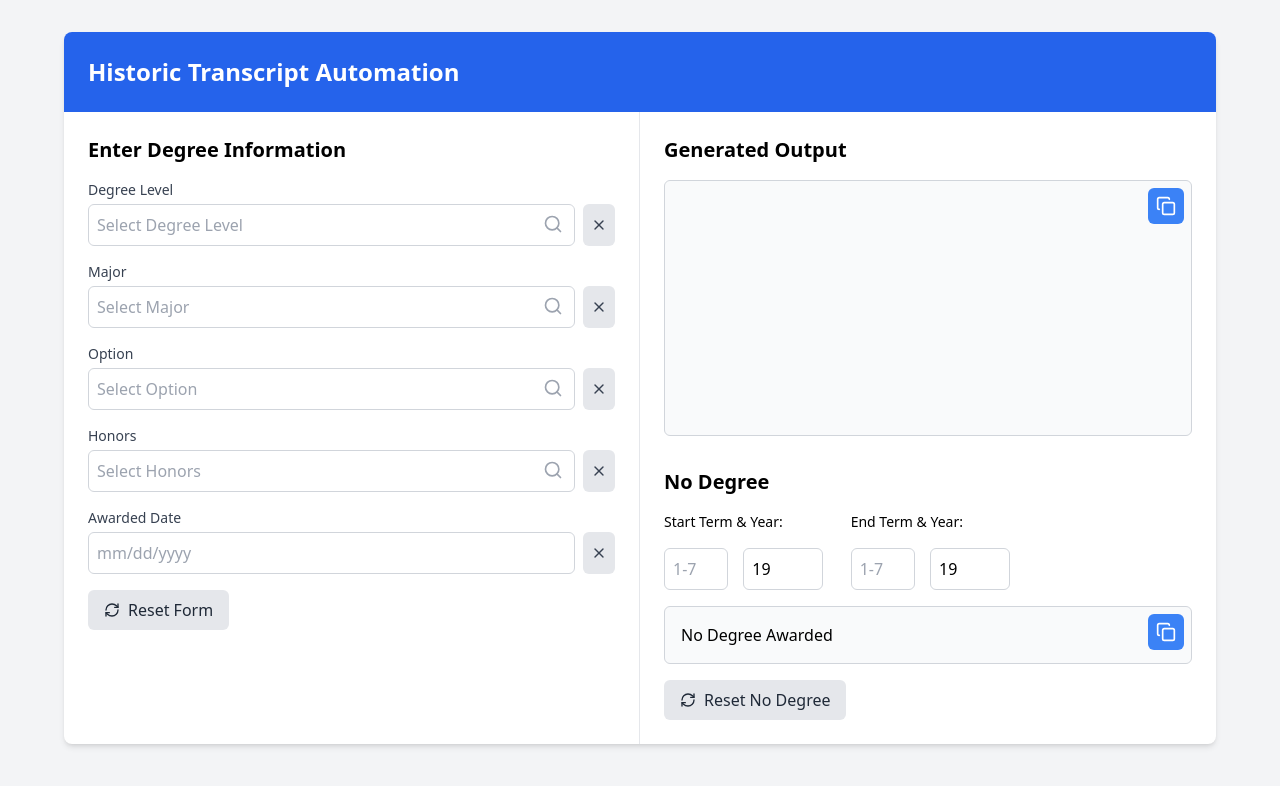
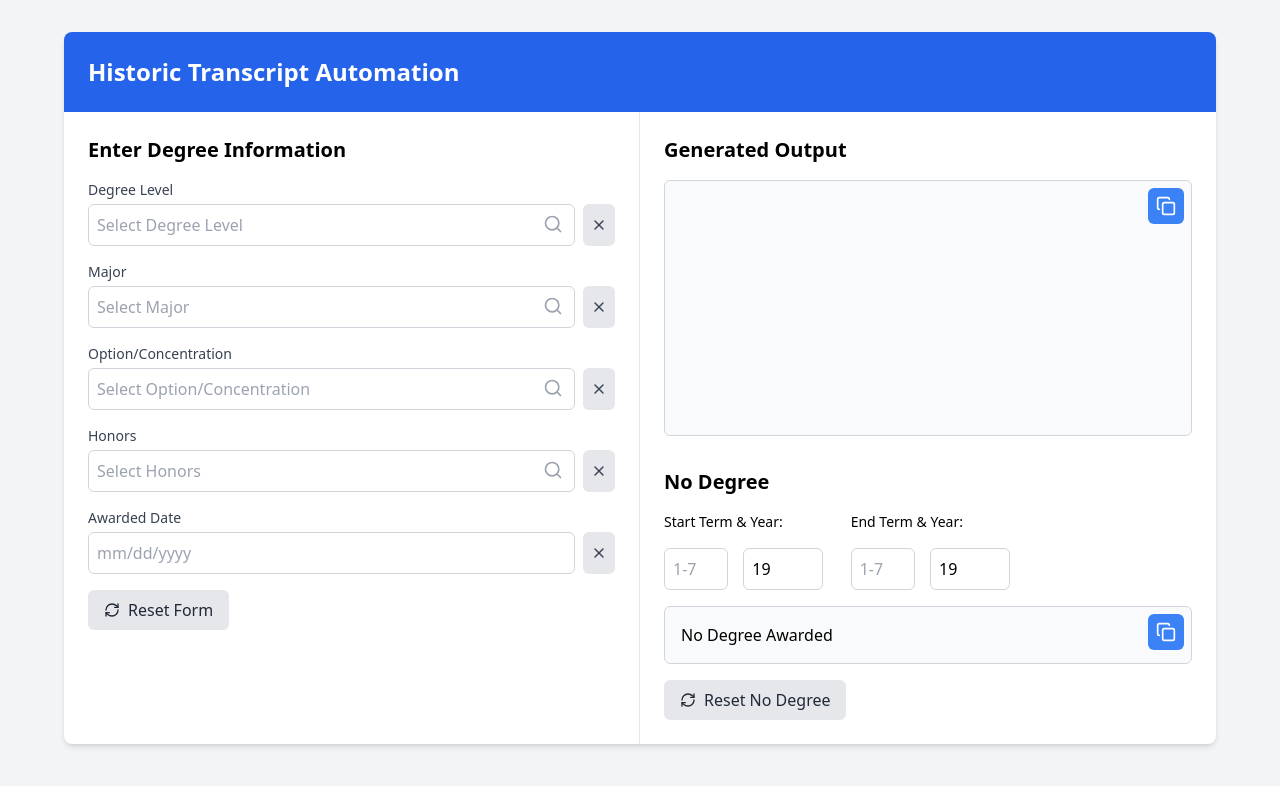
Before and after one commit to Atvempa/HistTranAuto, a React (Vite) app: page / in a window 1280 px wide. Shown: the top 786 px of the page. Built offline with nearby package versions, Linux system fonts and the light colour scheme.

Commit message:
Update option label

```diff
--- a/src/App.tsx
+++ b/src/App.tsx
@@ -419,7 +419,7 @@ function App() {
             />
 
             <Dropdown
-              label="Option"
+              label="Option/Concentration"
               options={option}
               value={selectedOption}
               onChange={setSelectedOption}
```
